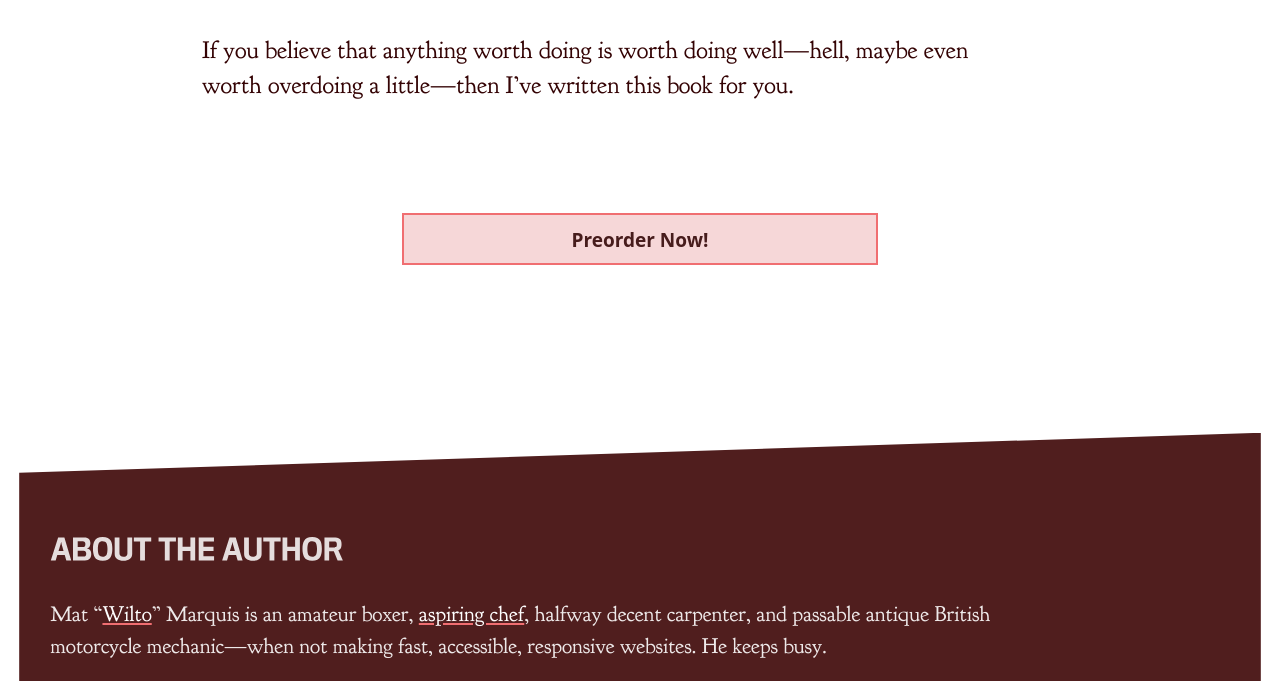
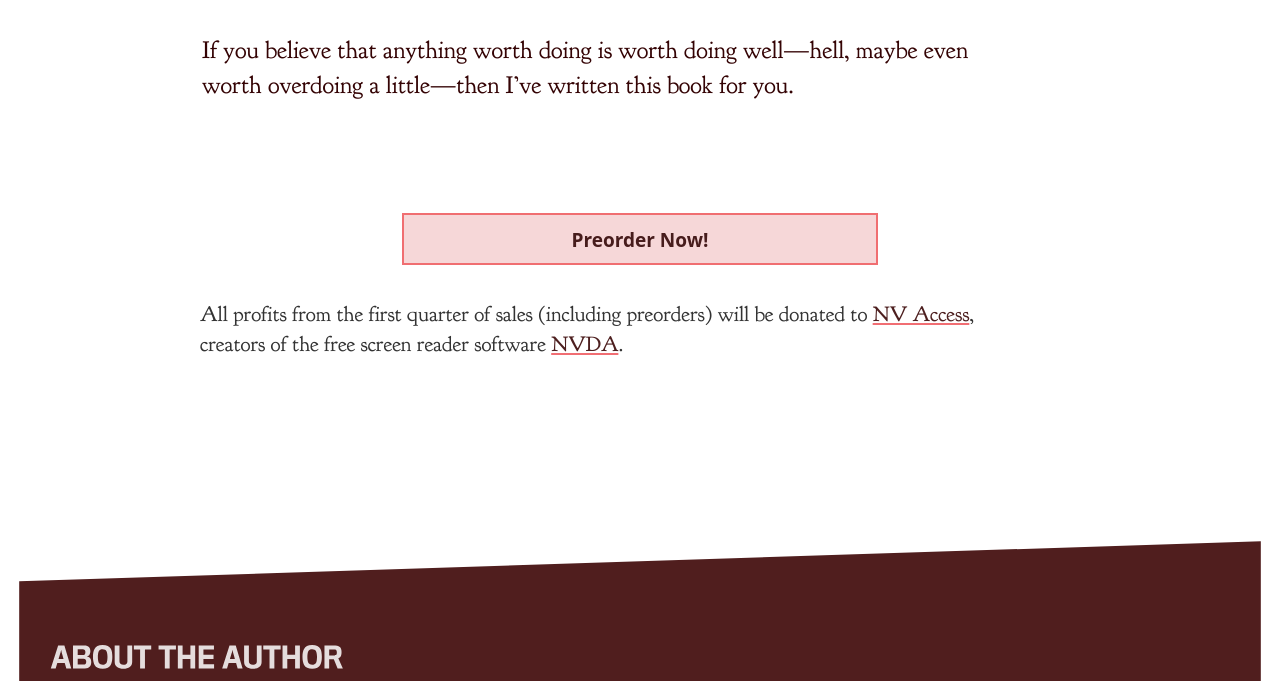
Before and after one commit to Wilto/perfimages, an Eleventy site: page _src/index.md in a window 1280 px wide. Shown: the part 2211-2892 px from the top of the page. Built offline with nearby package versions, Linux system fonts and the light colour scheme; Eleventy itself is replaced by a stand-in of ours; files that its build step writes are made by us from their sources.

Commit message:
NVDA announcement

```diff
--- a/_src/_assets/css/style.css
+++ b/_src/_assets/css/style.css
@@ -32,8 +32,13 @@ nav {
 }
 ::selection {
 	text-shadow: none;
-	background: rgba(255,150,0, .2);
+	background: rgba(230,100,100, .25);
 }
+::-moz-selection {
+	text-shadow: none;
+	background: rgba(230,100,100, .25);
+}
+
 html,
 body {
 	margin: 0;
@@ -46,10 +51,13 @@ svg {
 }
 
 a {
-
+	color: #4d1f1f;
+	text-decoration-color: rgba(241,110,115, 1);
+	transition: color .1s linear, text-decoration-color .1s linear;
 }
 a:hover {
-
+	color: #913737;
+	text-decoration-color: rgba(241,110,115, .5);
 }
 a:focus {
 	outline: 2px dotted rgba(241,110,115, .85);
@@ -451,3 +459,15 @@ body > .site-foot {
 	.cta:focus {
 		outline: none;
 	}
+@media (pointer:coarse) {
+	.cta:after {
+		display: none;
+	}
+}
+
+p.note {
+	font-size: .95em;
+	max-width: 46.5em;
+	margin-top: 1em;
+	color: #333;
+}
--- a/_src/_layouts/partials/home.njk
+++ b/_src/_layouts/partials/home.njk
@@ -16,3 +16,4 @@ templateClass: tmpl-home
 {{ layoutContent | safe }}
 
 <a class="cta" href="https://abookapart.com/products/image-performance">Preorder Now!</a>
+<p class="note">All profits from the first quarter of sales (including preorders) will be donated to <a href="https://www.nvaccess.org/">NV Access</a>, creators of the free screen reader software <a href="https://www.nvaccess.org/about-nvda/">NVDA</a>.</p>
```
Also changed, not shown: 3 other files. Lines whose indentation alone changed are shown as unchanged.
